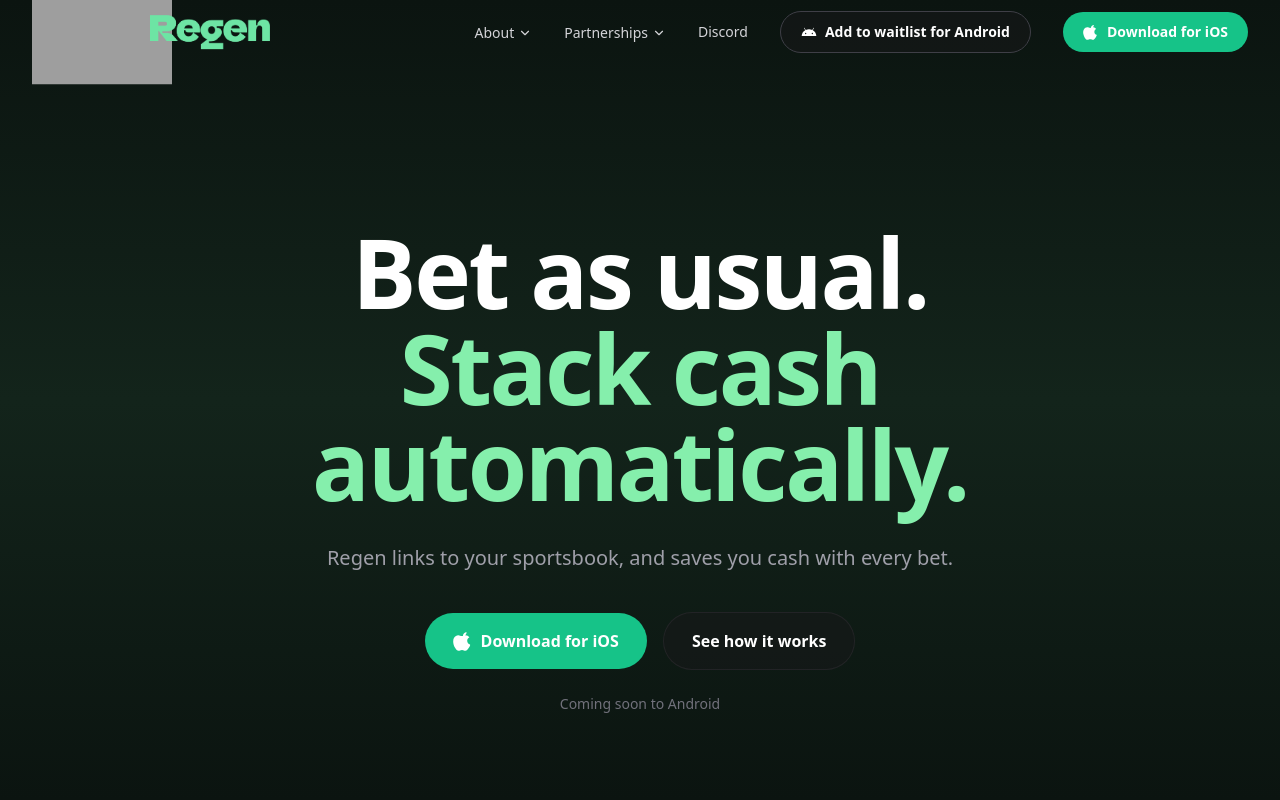
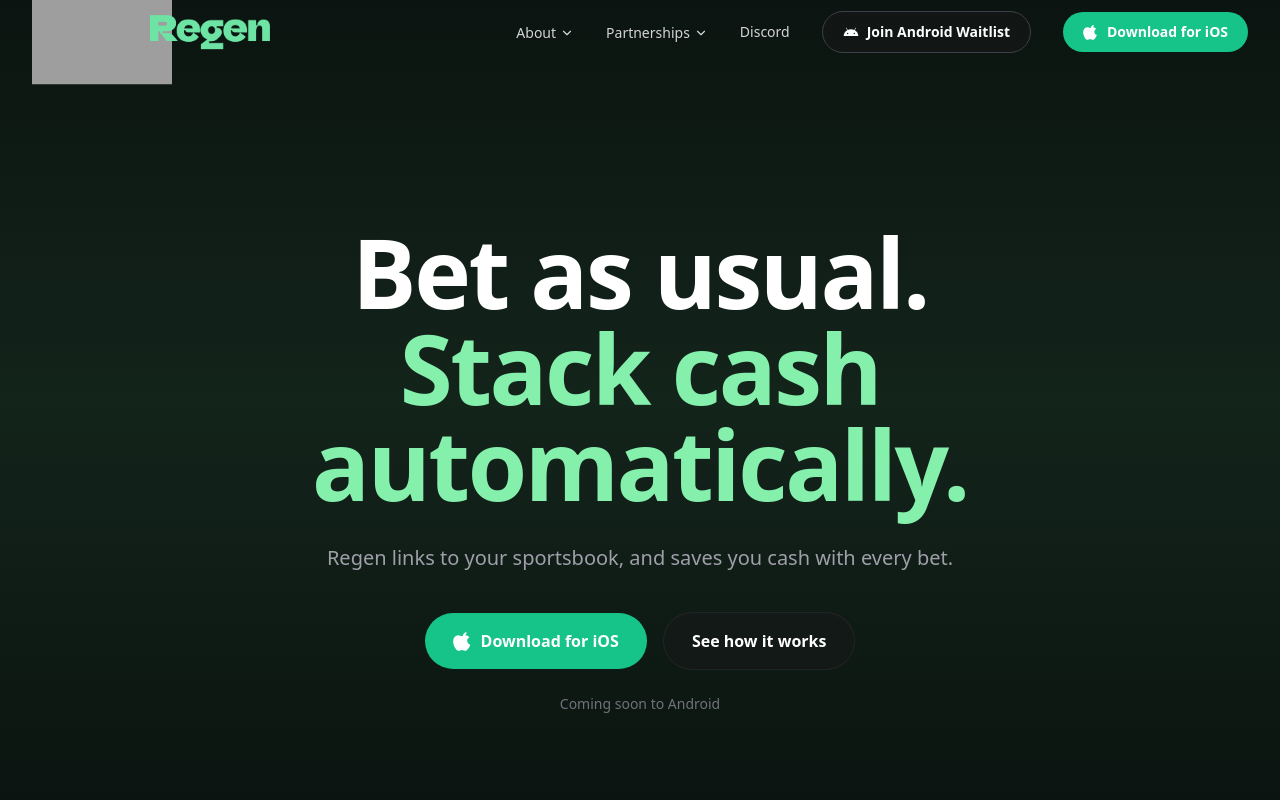
Before and after one commit to Edisonmunoz13/regen-website, a Next.js app: page / in a window 1280 px wide. Shown: the top 800 px of the page. Built offline with nearby package versions, Linux system fonts and the light colour scheme; grey boxes are pictures that could not be loaded.

Commit message:
Join Android Waitlist

```diff
--- a/src/components/Header.tsx
+++ b/src/components/Header.tsx
@@ -197,7 +197,7 @@
             className="inline-flex items-center gap-2 rounded-full border border-zinc-700 bg-zinc-900/50 px-5 py-2.5 text-sm font-semibold text-white transition-all hover:scale-105 hover:bg-zinc-900"
           >
             <AndroidLogo className="h-4 w-4" />
-            Add to waitlist for Android
+            Join Android Waitlist
           </button>
           <DownloadIosButton
             className="inline-flex items-center gap-2 rounded-full px-5 py-2.5 text-sm font-semibold text-white transition-all hover:scale-105"
@@ -276,7 +276,7 @@
               className="inline-flex items-center justify-center gap-2 rounded-full border border-zinc-700 bg-zinc-900/50 px-5 py-3 text-sm font-semibold text-white"
             >
               <AndroidLogo className="h-4 w-4" />
-              Add to waitlist for Android
+              Join Android Waitlist
             </button>
             <DownloadIosButton
               className="inline-flex items-center justify-center gap-2 rounded-full px-5 py-3 text-sm font-semibold text-white"
```
